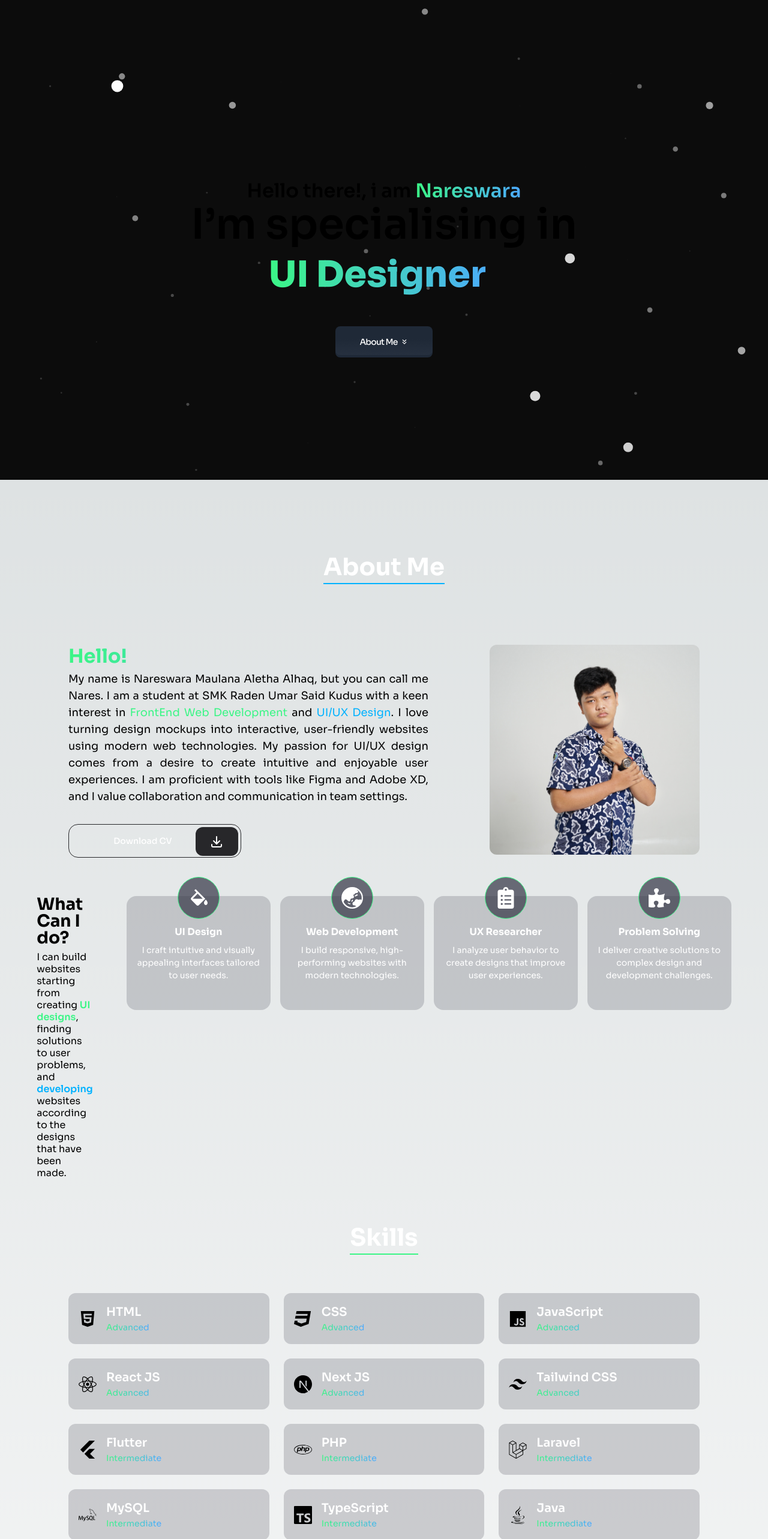
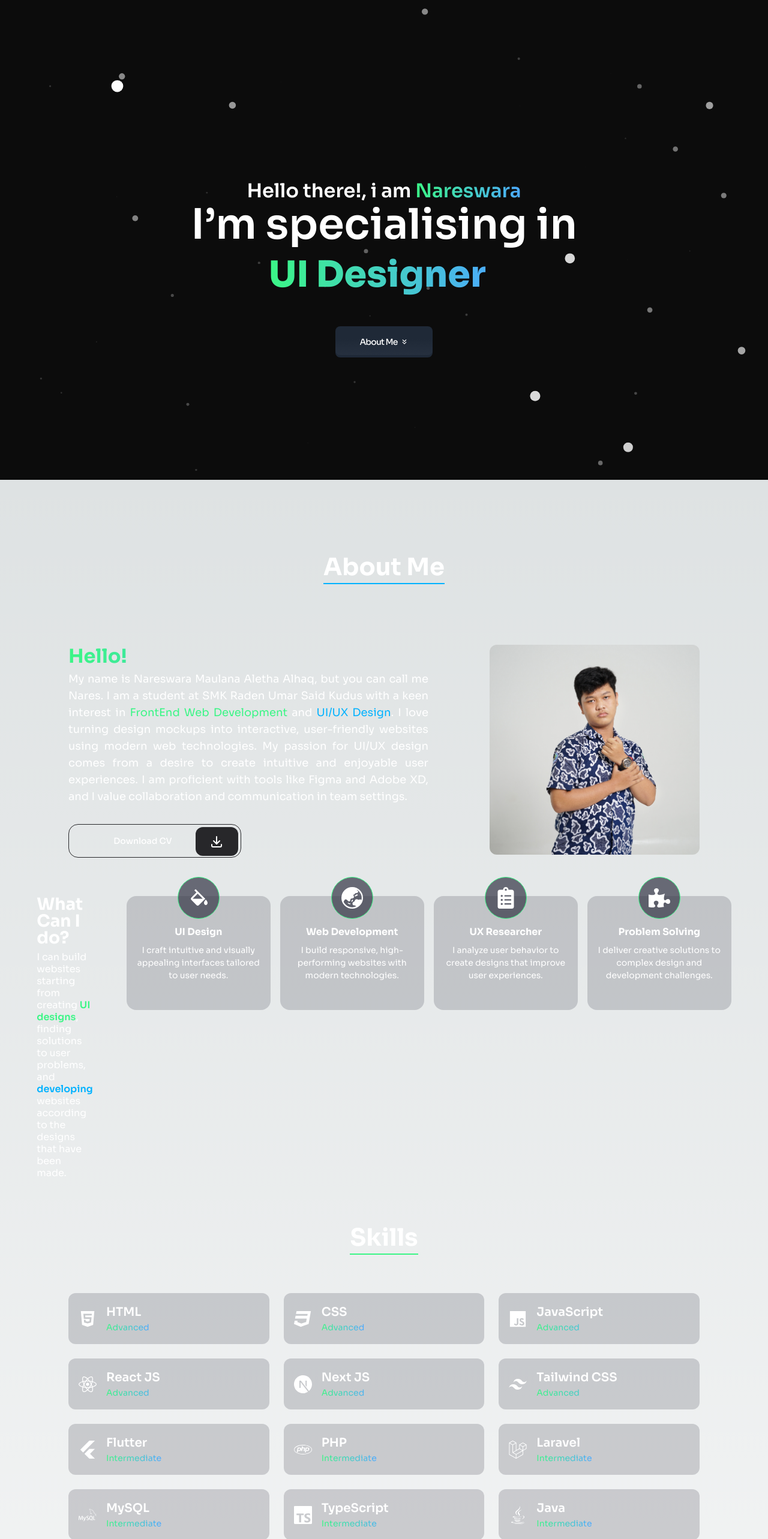
Before and after one commit to Nareswara05/web-porto-nextjs, a Next.js app: page / in a window 1280 px wide. Shown: the top 2566 px of the page at 60% size. Built offline with nearby package versions, Linux system fonts and the light colour scheme.

Commit message:
feat [NR] fix color text in all mode

```diff
--- a/src/components/about.jsx
+++ b/src/components/about.jsx
@@ -28,7 +28,7 @@ const About = () => {
                         >
                             Hello!
                         </h1>
-                        <h1 className='lg:text-lg text-justify   text-sm  font-normal lg:max-w-[500px] xl:max-w-[600px]'>
+                        <h1 className='lg:text-lg text-justify text-white   text-sm  font-normal lg:max-w-[500px] xl:max-w-[600px]'>
                             My name is Nareswara Maulana Aletha Alhaq, but you can call me Nares. I am a student at SMK Raden Umar Said Kudus with a keen interest in <span className='text-primary'>FrontEnd Web Development</span> and <span className='text-secondary'>UI/UX Design</span>. I love turning design mockups into interactive, user-friendly websites using modern web technologies. My passion for UI/UX design comes from a desire to create intuitive and enjoyable user experiences. I am proficient with tools like Figma and Adobe XD, and I value collaboration and communication in team settings.
                         </h1>
                     </div>
--- a/src/components/common/card-project.jsx
+++ b/src/components/common/card-project.jsx
@@ -18,7 +18,7 @@ const CardProject = ({ image, title, type, desc, link, programs, isReversed }) =
                 <div className='flex flex-col gap-9 lg:justify-between'>
                     <div className="w-full">
                         <h1 className='font-semibold text-[14px] md:text-[18px] text-[#DEDEDE]'>{type}</h1>
-                        <h1 className='font-bold text-[36px] md:text-[40px]'>{title}</h1>
+                        <h1 className='font-bold text-[36px] md:text-[40px] text-white'>{title}</h1>
                         <h1 className='font-normal text-[12px] md:text-[18px] lg:w-[650px] text-justify text-gray-200'>{desc}</h1>
                     </div>
                     <div className='flex gap-3'>
--- a/src/components/common/card-skill.jsx
+++ b/src/components/common/card-skill.jsx
@@ -7,7 +7,7 @@ const CardSkill = ({ logo: Logo, title, difficulty, color, borderColor, backgrou
         >
             <div className='flex sm:gap-4 items-center'>
                 <div className='text-4xl'>
-                    <Logo className={`text-5xl lg:text-3xl transition-all duration-300 ${color}`} />
+                    <Logo className={`text-5xl lg:text-3xl transition-all text-white duration-300 ${color}`} />
                 </div>
                 <div>
                     <h1
--- a/src/components/featured-project.jsx
+++ b/src/components/featured-project.jsx
@@ -25,7 +25,7 @@ const FeaturedProject = () => {
                 ))}
             </div>
             <Link href="/project">
-                <button className="md:px-10 px-6 w-fit py-4 bg-[#323443] bg-opacity-20 hover:bg-opacity-40 text-sm md:text-lg rounded-xl flex gap-2 items-center">
+                <button className="md:px-10 px-6 w-fit text-white py-4 bg-[#323443] bg-opacity-20 hover:bg-opacity-40 text-sm md:text-lg rounded-xl flex gap-2 items-center">
                     <IoMdMenu />
                     See More
                 </button>
--- a/src/components/footer.jsx
+++ b/src/components/footer.jsx
@@ -49,7 +49,7 @@ const Footer = () => {
 
   return (
     <div className="flex flex-col gap-2 md:gap-4 items-center justify-center relative z-20 my-20" id="contact">
-      <h1 className="text-md md:text-[24px] font-semibold text-center">Nareswara Maulana Aletha Alhaq</h1>
+      <h1 className="text-md md:text-[24px] font-semibold text-center text-white">Nareswara Maulana Aletha Alhaq</h1>
       <div className="flex gap-2">
         <h1 className="text-[#A1A1AA] text-[14px]">
           {dateInitialized ? formatDate(currentDate) : 'Loading...'}
--- a/src/components/hero.jsx
+++ b/src/components/hero.jsx
@@ -7,7 +7,7 @@ import Button from './common/button';
 const Hero = () => {
     return (
         <div className="flex flex-col h-screen text-center md:py-44 justify-center items-center gap-2  z-10 relative">
-            <h1 className="font-semibold text-3xl md:text-[32px]">Hello there!, i am <span style={{
+            <h1 className="font-semibold text-3xl md:text-[32px] text-white">Hello there!, i am <span style={{
                 background: "linear-gradient(to right, #3BF686, #4CA9FF)",
                 WebkitBackgroundClip: "text",
                 backgroundClip: "text",
@@ -17,7 +17,7 @@ const Hero = () => {
             </span>
             </h1>
             <div className='flex flex-col items-center  md:gap-10 md:pt-4 text-center ju'>
-                <h1 className="md:text-[60px] lg:text-[70px] text-lg font-semibold">I’m specialising in </h1>
+                <h1 className="md:text-[60px] lg:text-[70px] text-lg font-semibold text-white">I’m specialising in </h1>
                 <div className='lg:text-[60px]  text-2xl font-extrabold text-center md:text-5xl'>
                     <TypeAnimation
                         sequence={[
--- a/src/components/what-i-do.jsx
+++ b/src/components/what-i-do.jsx
@@ -35,8 +35,8 @@ const WhatIDo = () => {
     return (
         <div className='flex xl:flex-row flex-col gap-12 lg:justify-between'>
             <div>
-                <h1 className='font-bold text-xl md:text-[28px] '>What Can I do?</h1>
-                <h2 className='text-sm lg:text-[16px] font-normal pt-2 pr-2'>I can build websites starting from creating <span className='text-primary font-semibold'>UI designs</span>, finding solutions to user problems, and <span className='text-secondary font-semibold'>developing</span> websites according to the designs that have been made.</h2>
+                <h1 className='font-bold text-xl md:text-[28px] text-white'>What Can I do?</h1>
+                <h2 className='text-sm lg:text-[16px] font-normal pt-2 pr-2 text-white'>I can build websites starting from creating <span className='text-primary font-semibold'>UI designs</span>, finding solutions to user problems, and <span className='text-secondary font-semibold'>developing</span> websites according to the designs that have been made.</h2>
             </div>
             <div className='xl:flex gap-4 xl:flex-row grid grid-cols-2'>
                 {data.map((item) => (
```
